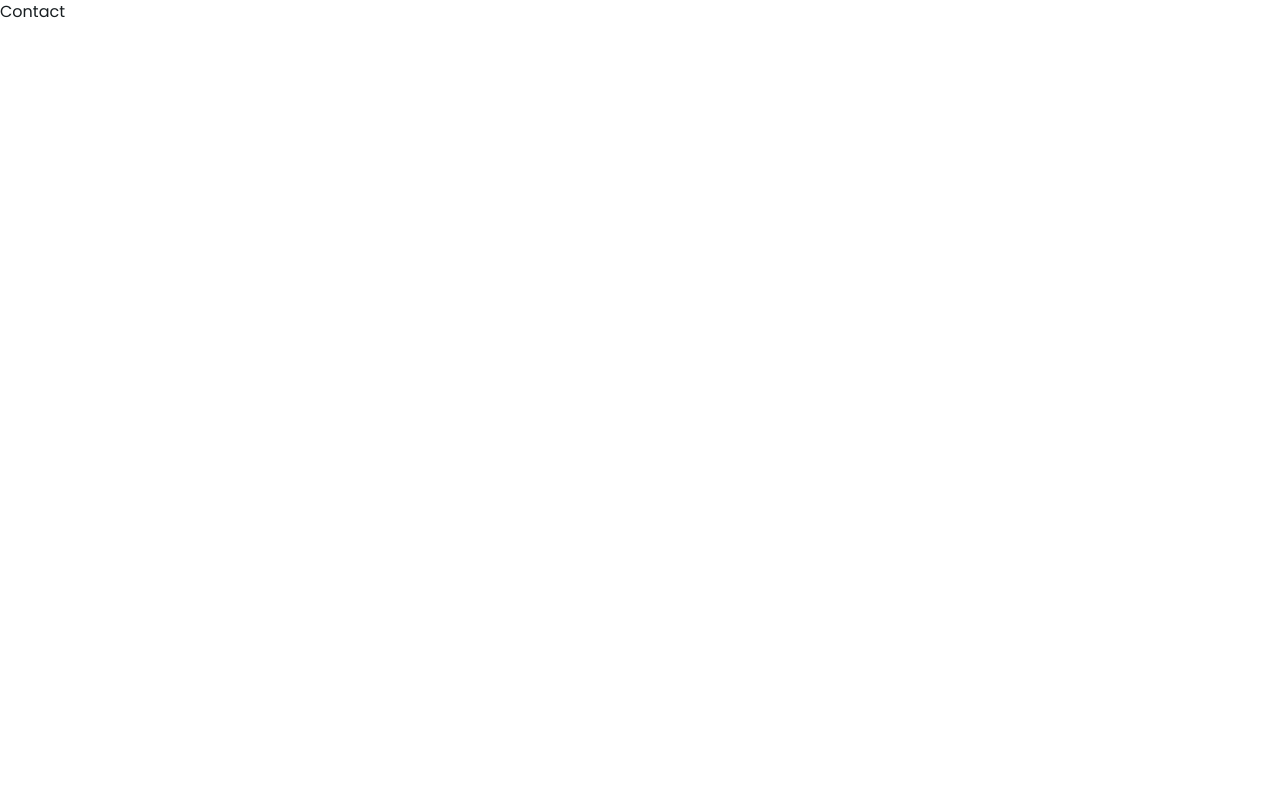
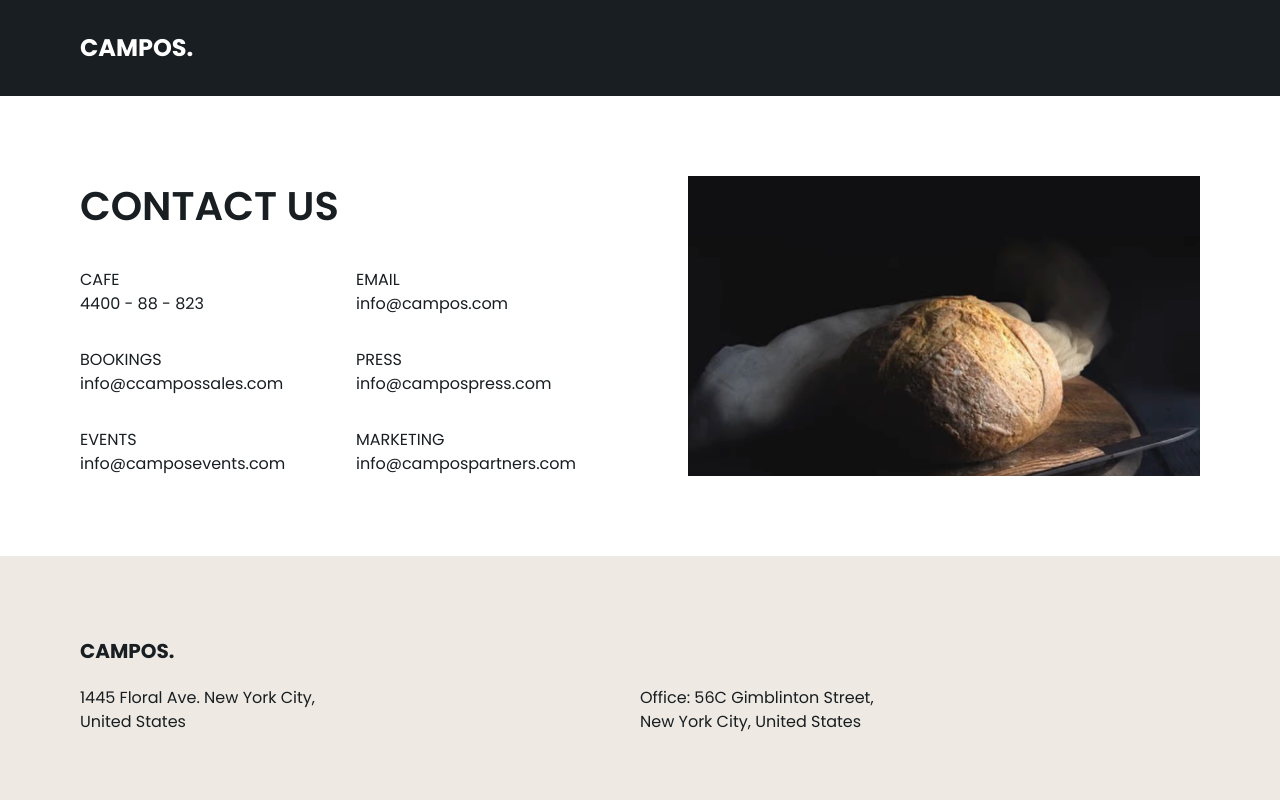
Before and after one commit to chuluq/campos, a Next.js app: page /contact in a window 1280 px wide. Shown: the top 800 px of the page. Built offline with nearby package versions, Linux system fonts and the light colour scheme.

Commit message:
add contact page

```diff
--- /dev/null
+++ b/pages/contact/Contact.module.css
@@ -0,0 +1,54 @@
+.contact {
+  padding: 50px 16px;
+  display: flex;
+  flex-direction: column;
+  row-gap: 20px;
+}
+.contactText {
+  display: flex;
+  flex-direction: column;
+  row-gap: 20px;
+}
+.contactTitle h3 {
+  font-size: 24px;
+  font-weight: 600;
+  text-transform: uppercase;
+}
+.contactDetails {
+  display: flex;
+  flex-direction: column;
+  row-gap: 20px;
+}
+.contactDetailsName {
+  text-transform: uppercase;
+}
+.cover {
+  position: relative;
+  height: 447px;
+}
+.coverImg {
+  object-fit: cover;
+  object-position: center;
+}
+@media (min-width: 1024px) {
+  .contact {
+    padding: 80px;
+    display: grid;
+    grid-template-columns: repeat(2, 1fr);
+    column-gap: 96px;
+  }
+  .cover {
+    height: auto;
+  }
+  .contactText {
+    row-gap: 32px;
+  }
+  .contactTitle h3 {
+    font-size: 40px;
+  }
+  .contactDetails {
+    display: grid;
+    grid-template-columns: repeat(2, 1fr);
+    gap: 32px 40px;
+  }
+}
--- a/pages/contact/index.js
+++ b/pages/contact/index.js
@@ -1,3 +1,58 @@
+import Image from "next/image";
+import Layout from "@/components/Layout";
+import cover from "@/assets/ig-img-3.png";
+import styles from "@/pages/contact/Contact.module.css";
+
 export default function Contact() {
-  return <div>Contact</div>;
+  return (
+    <Layout>
+      <div className={styles.contact}>
+        <div className={styles.contactText}>
+          <div className={styles.contactTitle}>
+            <h3>Contact us</h3>
+          </div>
+          <div className={styles.contactDetails}>
+            <div className={styles.contactDetailsText}>
+              <p className={styles.contactDetailsName}>Cafe</p>
+              <p className={styles.contactDetailsValue}>4400 - 88 - 823</p>
+            </div>
+            <div className={styles.contactDetailsText}>
+              <p className={styles.contactDetailsName}>Email</p>
+              <p className={styles.contactDetailsValue}>info@campos.com</p>
+            </div>
+            <div className={styles.contactDetailsText}>
+              <p className={styles.contactDetailsName}>Bookings</p>
+              <p className={styles.contactDetailsValue}>
+                info@ccampossales.com
+              </p>
+            </div>
+            <div className={styles.contactDetailsText}>
+              <p className={styles.contactDetailsName}>Press</p>
+              <p className={styles.contactDetailsValue}>info@campospress.com</p>
+            </div>
+            <div className={styles.contactDetailsText}>
+              <p className={styles.contactDetailsName}>Events</p>
+              <p className={styles.contactDetailsValue}>
+                info@camposevents.com
+              </p>
+            </div>
+            <div className={styles.contactDetailsText}>
+              <p className={styles.contactDetailsName}>Marketing</p>
+              <p className={styles.contactDetailsValue}>
+                info@campospartners.com
+              </p>
+            </div>
+          </div>
+        </div>
+        <div className={styles.cover}>
+          <Image
+            src={cover}
+            alt="contact"
+            layout="fill"
+            className={styles.coverImg}
+          />
+        </div>
+      </div>
+    </Layout>
+  );
 }
```
